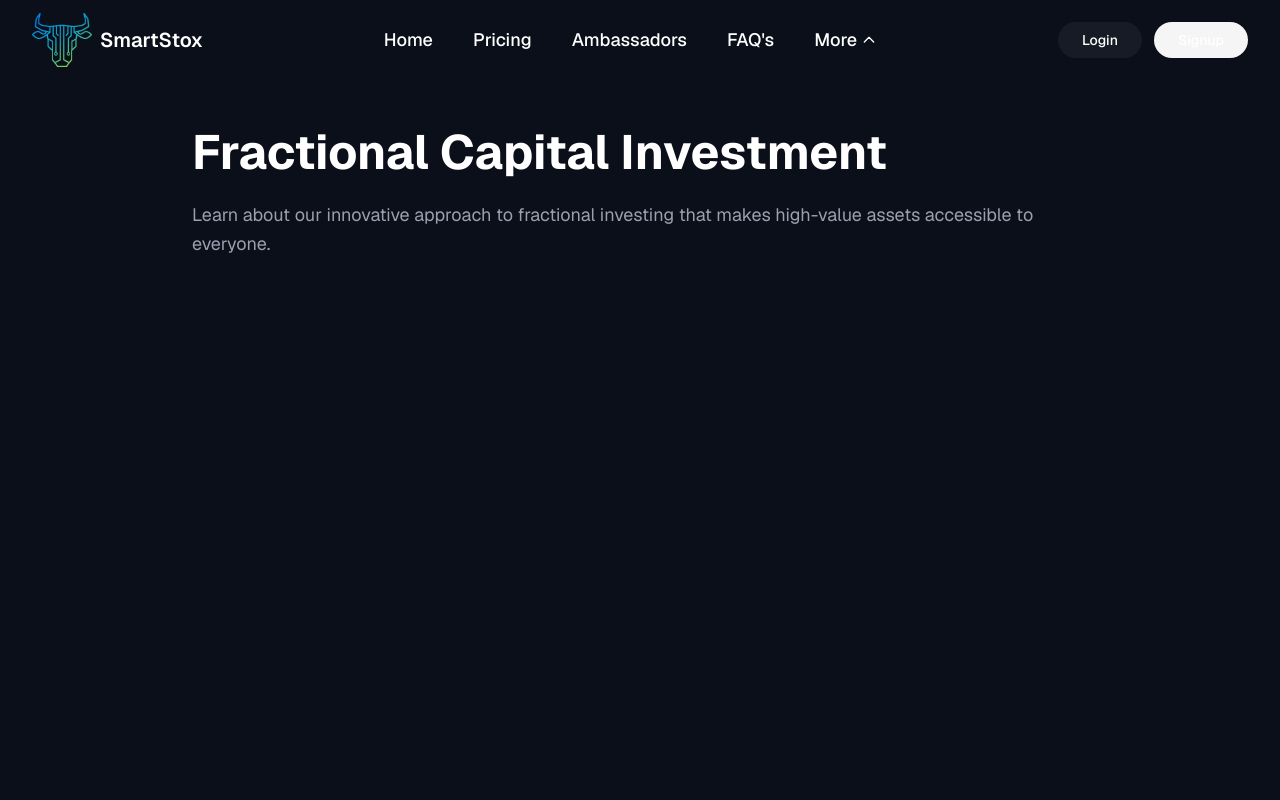
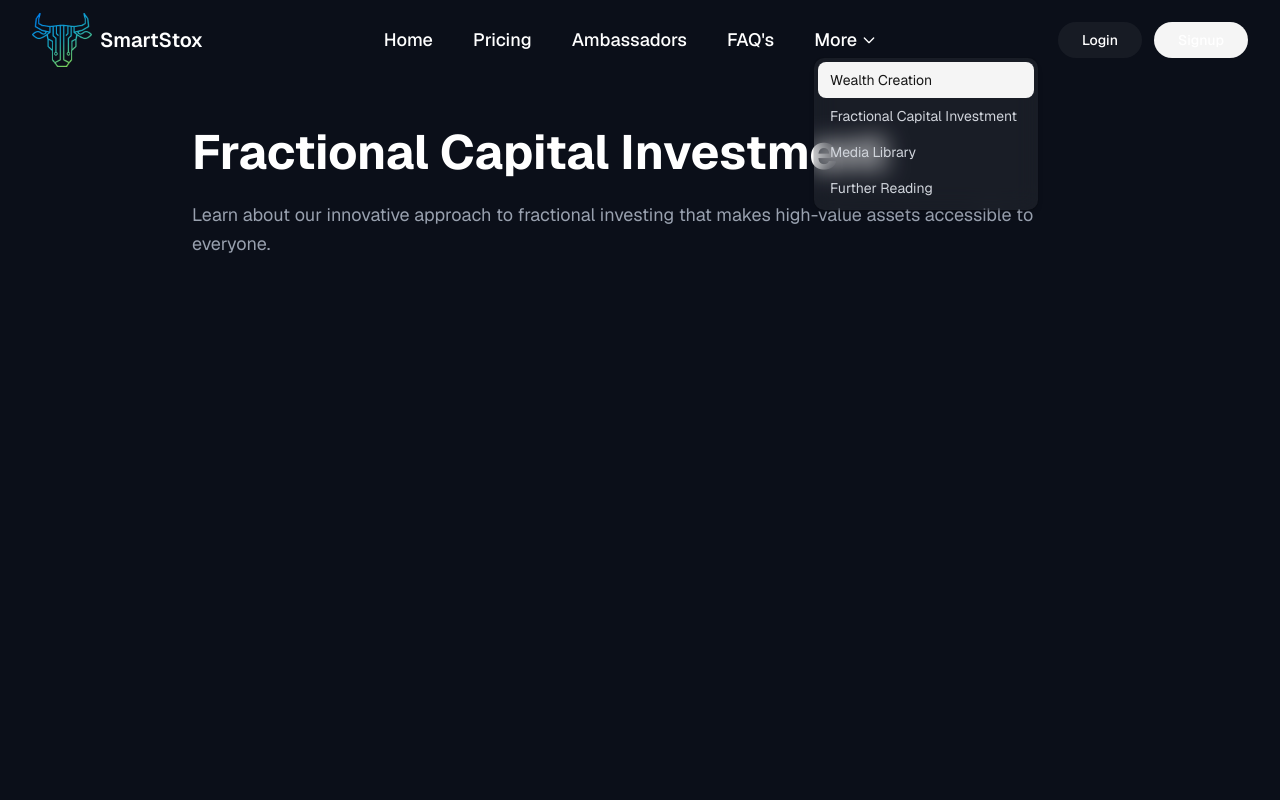
Before and after one commit to kevinthomas9898/s-stox, a Next.js app: page /en/fractional-capital in a window 1280 px wide. Both pictures are taken after a click on the button "More". Shown: the top 800 px of the page. Built offline with nearby package versions, Linux system fonts and the light colour scheme.

Commit message:
feature: dropdown menu added

```diff
--- a/app/[locale]/further-reading/page.tsx
+++ b/app/[locale]/further-reading/page.tsx
@@ -1,12 +1,12 @@
 import { setRequestLocale } from 'next-intl/server';
 import { useTranslations } from 'next-intl';
 
-export default async function FurtherReadingPage({
+export default function FurtherReadingPage({
   params,
 }: {
-  params: Promise<{ locale: string }>;
+  params: { locale: string };
 }) {
-  const { locale } = await params;
+  const { locale } = params;
   setRequestLocale(locale);
   const t = useTranslations('furtherReading');
 
--- a/app/[locale]/media-library/page.tsx
+++ b/app/[locale]/media-library/page.tsx
@@ -1,12 +1,12 @@
 import { setRequestLocale } from 'next-intl/server';
 import { useTranslations } from 'next-intl';
 
-export default async function MediaLibraryPage({
+export default function MediaLibraryPage({
   params,
 }: {
-  params: Promise<{ locale: string }>;
+  params: { locale: string };
 }) {
-  const { locale } = await params;
+  const { locale } = params;
   setRequestLocale(locale);
   const t = useTranslations('mediaLibrary');
 
--- a/app/[locale]/pricing/page.tsx
+++ b/app/[locale]/pricing/page.tsx
@@ -1,6 +1,5 @@
 import { useTranslations } from "next-intl";
 import { Link } from "@/i18n/navigation";
-import { FaCheck } from "react-icons/fa6";
 
 export default function PricingPage() {
   const t = useTranslations("pricing");
--- a/app/[locale]/wealth-creation/page.tsx
+++ b/app/[locale]/wealth-creation/page.tsx
@@ -1,5 +1,4 @@
-import { setRequestLocale } from 'next-intl/server';
-import { useTranslations } from 'next-intl';
+import { setRequestLocale, getTranslations } from 'next-intl/server';
 
 export default async function WealthCreationPage({
   params,
@@ -8,7 +7,7 @@ export default async function WealthCreationPage({
 }) {
   const { locale } = await params;
   setRequestLocale(locale);
-  const t = useTranslations('wealthCreation');
+  const t = await getTranslations('wealthCreation');
 
   return (
     <div className="min-h-screen bg-[#0b0f19] pt-32 pb-20 px-4">
--- a/app/globals.css
+++ b/app/globals.css
@@ -6,7 +6,7 @@
 
 :root {
   /* SmartStox color palette - Finance Dark Theme */
-  --primary: oklch(0.205 0 0); /* Emerald Green for positive/accents */
+  --primary: #00D094; /* Emerald Green for positive/accents */
   --primary-hover: #059669;
   --secondary: oklch(0.97 0 0); /* Slate 800 for cards/panels */
   --secondary-hover: #334155;
@@ -86,7 +86,7 @@ body {
   --card-foreground: oklch(0.985 0 0);
   --popover: oklch(0.205 0 0);
   --popover-foreground: oklch(0.985 0 0);
-  --primary: oklch(0.922 0 0);
+  --primary: #00D094;
   --primary-foreground: oklch(0.205 0 0);
   --secondary: oklch(0.269 0 0);
   --secondary-foreground: oklch(0.985 0 0);
--- a/components/layout/Navbar.tsx
+++ b/components/layout/Navbar.tsx
@@ -5,17 +5,17 @@ import { useState } from 'react';
 import { Link } from '@/i18n/navigation';
 import Image from 'next/image';
 import { FaBars, FaXmark } from 'react-icons/fa6';
-
-interface MoreMenuItem {
-  href: string;
-  label: string;
-}
+import {
+  DropdownMenu,
+  DropdownMenuContent,
+  DropdownMenuItem,
+  DropdownMenuTrigger,
+} from '@/components/ui/dropdown-menu';
 
 export default function Navbar() {
   const t = useTranslations('nav');
   const common = useTranslations('common');
   const [isMenuOpen, setIsMenuOpen] = useState(false);
-  const [isMoreOpen, setIsMoreOpen] = useState(false);
 
   const navLinks = [
     { href: '/', label: t('home') },
@@ -24,7 +24,7 @@ export default function Navbar() {
     { href: '/', label: t('faqs') },
   ];
 
-  const moreMenuItems: MoreMenuItem[] = [
+  const moreMenuItems = [
     { href: '/wealth-creation', label: t('wealthCreation') },
     { href: '/fractional-capital', label: t('fractionalCapital') },
     { href: '/media-library', label: t('mediaLibrary') },
@@ -55,36 +55,31 @@ export default function Navbar() {
               {link.label}
             </Link>
           ))}
-          <div className="relative">
-            <button
-              onClick={() => setIsMoreOpen(!isMoreOpen)}
-              className="flex items-center gap-1 text-white hover:text-primary transition-colors cursor-pointer group"
-            >
+          <DropdownMenu>
+            <DropdownMenuTrigger className="flex items-center gap-1 text-white hover:text-primary transition-colors cursor-pointer group outline-none">
               <span>{t('more')}</span>
               <svg
-                className={`w-4 h-4 text-white group-hover:text-primary transition-colors transform ${isMoreOpen ? 'rotate-180' : ''}`}
+                className="w-4 h-4 text-white group-hover:text-primary transition-colors transform group-data-[state=open]:rotate-180"
                 fill="none"
                 viewBox="0 0 24 24"
                 stroke="currentColor"
               >
                 <path strokeLinecap="round" strokeLinejoin="round" strokeWidth={2} d="M19 9l-7 7-7-7" />
               </svg>
-            </button>
-            {isMoreOpen && (
-              <div className="absolute top-full right-0 mt-2 w-56 bg-[#1a1f2e] rounded-lg shadow-xl border border-white/10 py-2 animate-in fade-in slide-in-from-top-2 duration-200">
-                {moreMenuItems.map((item, i) => (
+            </DropdownMenuTrigger>
+            <DropdownMenuContent align="start" className="w-56 bg-[#FFFFFF0F] backdrop-blur-md border-white/10">
+              {moreMenuItems.map((item, i) => (
+                <DropdownMenuItem key={i} className="p-0">
                   <Link
-                    key={i}
                     href={item.href}
-                    className="block px-4 py-3 text-sm text-gray-300 hover:text-white hover:bg-white/5 transition-colors"
-                    onClick={() => setIsMoreOpen(false)}
+                    className="block w-full px-3 py-2 text-sm text-gray-300 hover:text-primary hover:bg-white/[0.08] focus:bg-white/[0.08] focus:text-primary transition-colors"
                   >
                     {item.label}
                   </Link>
-                ))}
-              </div>
-            )}
-          </div>
+                </DropdownMenuItem>
+              ))}
+            </DropdownMenuContent>
+          </DropdownMenu>
         </nav>
 
         <div className="flex items-center gap-4">
--- /dev/null
+++ b/components/ui/dropdown-menu.tsx
@@ -0,0 +1,268 @@
+"use client"
+
+import * as React from "react"
+import { Menu as MenuPrimitive } from "@base-ui/react/menu"
+
+import { cn } from "@/lib/utils"
+import { ChevronRightIcon, CheckIcon } from "lucide-react"
+
+function DropdownMenu({ ...props }: MenuPrimitive.Root.Props) {
+  return <MenuPrimitive.Root data-slot="dropdown-menu" {...props} />
+}
+
+function DropdownMenuPortal({ ...props }: MenuPrimitive.Portal.Props) {
+  return <MenuPrimitive.Portal data-slot="dropdown-menu-portal" {...props} />
+}
+
+function DropdownMenuTrigger({ ...props }: MenuPrimitive.Trigger.Props) {
+  return <MenuPrimitive.Trigger data-slot="dropdown-menu-trigger" {...props} />
+}
+
+function DropdownMenuContent({
+  align = "start",
+  alignOffset = 0,
+  side = "bottom",
+  sideOffset = 4,
+  className,
+  ...props
+}: MenuPrimitive.Popup.Props &
+  Pick<
+    MenuPrimitive.Positioner.Props,
+    "align" | "alignOffset" | "side" | "sideOffset"
+  >) {
+  return (
+    <MenuPrimitive.Portal>
+      <MenuPrimitive.Positioner
+        className="isolate z-50 outline-none"
+        align={align}
+        alignOffset={alignOffset}
+        side={side}
+        sideOffset={sideOffset}
+      >
+        <MenuPrimitive.Popup
+          data-slot="dropdown-menu-content"
+          className={cn("z-50 max-h-(--available-height) w-(--anchor-width) min-w-32 origin-(--transform-origin) overflow-x-hidden overflow-y-auto rounded-lg bg-popover p-1 text-popover-foreground shadow-md ring-1 ring-foreground/10 duration-100 outline-none data-[side=bottom]:slide-in-from-top-2 data-[side=inline-end]:slide-in-from-left-2 data-[side=inline-start]:slide-in-from-right-2 data-[side=left]:slide-in-from-right-2 data-[side=right]:slide-in-from-left-2 data-[side=top]:slide-in-from-bottom-2 data-open:animate-in data-open:fade-in-0 data-open:zoom-in-95 data-closed:animate-out data-closed:overflow-hidden data-closed:fade-out-0 data-closed:zoom-out-95", className )}
+          {...props}
+        />
+      </MenuPrimitive.Positioner>
+    </MenuPrimitive.Portal>
+  )
+}
+
+function DropdownMenuGroup({ ...props }: MenuPrimitive.Group.Props) {
+  return <MenuPrimitive.Group data-slot="dropdown-menu-group" {...props} />
+}
+
+function DropdownMenuLabel({
+  className,
+  inset,
+  ...props
+}: MenuPrimitive.GroupLabel.Props & {
+  inset?: boolean
+}) {
+  return (
+    <MenuPrimitive.GroupLabel
+      data-slot="dropdown-menu-label"
+      data-inset={inset}
+      className={cn(
+        "px-1.5 py-1 text-xs font-medium text-muted-foreground data-inset:pl-7",
+        className
+      )}
+      {...props}
+    />
+  )
+}
+
+function DropdownMenuItem({
+  className,
+  inset,
+  variant = "default",
+  ...props
+}: MenuPrimitive.Item.Props & {
+  inset?: boolean
+  variant?: "default" | "destructive"
+}) {
+  return (
+    <MenuPrimitive.Item
+      data-slot="dropdown-menu-item"
+      data-inset={inset}
+      data-variant={variant}
+      className={cn(
+        "group/dropdown-menu-item relative flex cursor-default items-center gap-1.5 rounded-md px-1.5 py-1 text-sm outline-hidden select-none focus:bg-accent focus:text-accent-foreground not-data-[variant=destructive]:focus:**:text-accent-foreground data-inset:pl-7 data-[variant=destructive]:text-destructive data-[variant=destructive]:focus:bg-destructive/10 data-[variant=destructive]:focus:text-destructive dark:data-[variant=destructive]:focus:bg-destructive/20 data-disabled:pointer-events-none data-disabled:opacity-50 [&_svg]:pointer-events-none [&_svg]:shrink-0 [&_svg:not([class*='size-'])]:size-4 data-[variant=destructive]:*:[svg]:text-destructive",
+        className
+      )}
+      {...props}
+    />
+  )
+}
+
+function DropdownMenuSub({ ...props }: MenuPrimitive.SubmenuRoot.Props) {
+  return <MenuPrimitive.SubmenuRoot data-slot="dropdown-menu-sub" {...props} />
+}
+
+function DropdownMenuSubTrigger({
+  className,
+  inset,
+  children,
+  ...props
+}: MenuPrimitive.SubmenuTrigger.Props & {
+  inset?: boolean
+}) {
+  return (
+    <MenuPrimitive.SubmenuTrigger
+      data-slot="dropdown-menu-sub-trigger"
+      data-inset={inset}
+      className={cn(
+        "flex cursor-default items-center gap-1.5 rounded-md px-1.5 py-1 text-sm outline-hidden select-none focus:bg-accent focus:text-accent-foreground not-data-[variant=destructive]:focus:**:text-accent-foreground data-inset:pl-7 data-popup-open:bg-accent data-popup-open:text-accent-foreground data-open:bg-accent data-open:text-accent-foreground [&_svg]:pointer-events-none [&_svg]:shrink-0 [&_svg:not([class*='size-'])]:size-4",
+        className
+      )}
+      {...props}
+    >
+      {children}
+      <ChevronRightIcon className="ml-auto" />
+    </MenuPrimitive.SubmenuTrigger>
+  )
+}
+
+function DropdownMenuSubContent({
+  align = "start",
+  alignOffset = -3,
+  side = "right",
+  sideOffset = 0,
+  className,
+  ...props
+}: React.ComponentProps<typeof DropdownMenuContent>) {
+  return (
+    <DropdownMenuContent
+      data-slot="dropdown-menu-sub-content"
+      className={cn("w-auto min-w-[96px] rounded-lg bg-popover p-1 text-popover-foreground shadow-lg ring-1 ring-foreground/10 duration-100 data-[side=bottom]:slide-in-from-top-2 data-[side=left]:slide-in-from-right-2 data-[side=right]:slide-in-from-left-2 data-[side=top]:slide-in-from-bottom-2 data-open:animate-in data-open:fade-in-0 data-open:zoom-in-95 data-closed:animate-out data-closed:fade-out-0 data-closed:zoom-out-95", className )}
+      align={align}
+      alignOffset={alignOffset}
+      side={side}
+      sideOffset={sideOffset}
+      {...props}
+    />
+  )
+}
+
+function DropdownMenuCheckboxItem({
+  className,
+  children,
+  checked,
+  inset,
+  ...props
+}: MenuPrimitive.CheckboxItem.Props & {
+  inset?: boolean
+}) {
+  return (
+    <MenuPrimitive.CheckboxItem
+      data-slot="dropdown-menu-checkbox-item"
+      data-inset={inset}
+      className={cn(
+        "relative flex cursor-default items-center gap-1.5 rounded-md py-1 pr-8 pl-1.5 text-sm outline-hidden select-none focus:bg-accent focus:text-accent-foreground focus:**:text-accent-foreground data-inset:pl-7 data-disabled:pointer-events-none data-disabled:opacity-50 [&_svg]:pointer-events-none [&_svg]:shrink-0 [&_svg:not([class*='size-'])]:size-4",
+        className
+      )}
+      checked={checked}
+      {...props}
+    >
+      <span
+        className="pointer-events-none absolute right-2 flex items-center justify-center"
+        data-slot="dropdown-menu-checkbox-item-indicator"
+      >
+        <MenuPrimitive.CheckboxItemIndicator>
+          <CheckIcon
+          />
+        </MenuPrimitive.CheckboxItemIndicator>
+      </span>
+      {children}
+    </MenuPrimitive.CheckboxItem>
+  )
+}
+
+function DropdownMenuRadioGroup({ ...props }: MenuPrimitive.RadioGroup.Props) {
+  return (
+    <MenuPrimitive.RadioGroup
+      data-slot="dropdown-menu-radio-group"
+      {...props}
+    />
+  )
+}
+
+function DropdownMenuRadioItem({
+  className,
+  children,
+  inset,
+  ...props
+}: MenuPrimitive.RadioItem.Props & {
+  inset?: boolean
+}) {
+  return (
+    <MenuPrimitive.RadioItem
+      data-slot="dropdown-menu-radio-item"
+      data-inset={inset}
+      className={cn(
+        "relative flex cursor-default items-center gap-1.5 rounded-md py-1 pr-8 pl-1.5 text-sm outline-hidden select-none focus:bg-accent focus:text-accent-foreground focus:**:text-accent-foreground data-inset:pl-7 data-disabled:pointer-events-none data-disabled:opacity-50 [&_svg]:pointer-events-none [&_svg]:shrink-0 [&_svg:not([class*='size-'])]:size-4",
+        className
+      )}
+      {...props}
+    >
+      <span
+        className="pointer-events-none absolute right-2 flex items-center justify-center"
+        data-slot="dropdown-menu-radio-item-indicator"
+      >
+        <MenuPrimitive.RadioItemIndicator>
+          <CheckIcon
+          />
+        </MenuPrimitive.RadioItemIndicator>
+      </span>
+      {children}
+    </MenuPrimitive.RadioItem>
+  )
+}
+
+function DropdownMenuSeparator({
+  className,
+  ...props
+}: MenuPrimitive.Separator.Props) {
+  return (
+    <MenuPrimitive.Separator
+      data-slot="dropdown-menu-separator"
+      className={cn("-mx-1 my-1 h-px bg-border", className)}
+      {...props}
+    />
+  )
+}
+
+function DropdownMenuShortcut({
+  className,
+  ...props
+}: React.ComponentProps<"span">) {
+  return (
+    <span
+      data-slot="dropdown-menu-shortcut"
+      className={cn(
+        "ml-auto text-xs tracking-widest text-muted-foreground group-focus/dropdown-menu-item:text-accent-foreground",
+        className
+      )}
+      {...props}
+    />
+  )
+}
+
+export {
+  DropdownMenu,
+  DropdownMenuPortal,
+  DropdownMenuTrigger,
+  DropdownMenuContent,
+  DropdownMenuGroup,
+  DropdownMenuLabel,
+  DropdownMenuItem,
+  DropdownMenuCheckboxItem,
+  DropdownMenuRadioGroup,
+  DropdownMenuRadioItem,
+  DropdownMenuSeparator,
+  DropdownMenuShortcut,
+  DropdownMenuSub,
+  DropdownMenuSubTrigger,
+  DropdownMenuSubContent,
+}
```
Also changed, not shown: app/[locale]/fractional-capital/page.tsx (+5 -3 lines).
